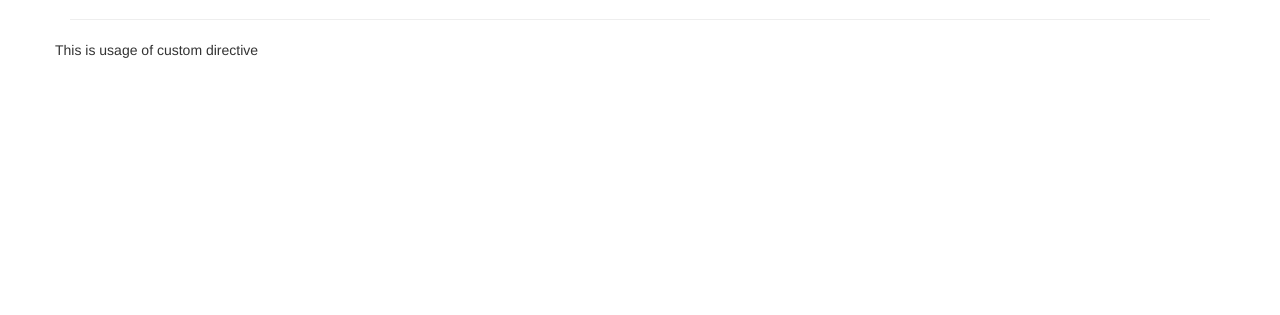
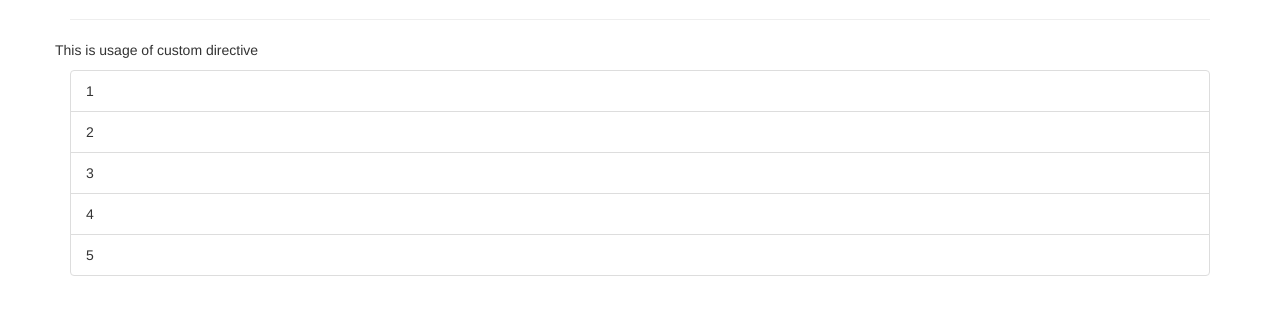
Before and after one commit to manoj1995madushanka/angular-directive, an Angular app: page / in a window 1280 px wide. Shown: the part 431-746 px from the top of the page. Built offline with nearby package versions, Linux system fonts and the light colour scheme.

Commit message:
use custom *ngIf directive

```diff
--- a/src/app/app.component.html
+++ b/src/app/app.component.html
@@ -30,6 +30,18 @@
   </div>
   <hr>
   <div class="row">
-    <p appBetterHighlight [defaultColor]="'yellow'" [highlightColor]="'red'" >This is usage of custom directive</p>
+    <p appBetterHighlight [defaultColor]="'yellow'" [highlightColor]="'red'">This is usage of custom directive</p>
+  </div>
+
+  <!--using custom *ngIf directive-->
+  <div *appUnless="onlyOdd">
+    <li
+      class="list-group-item"
+      *ngFor="let number of numbers"
+      [ngClass]="{number: number%2!==0}"
+      [ngStyle]="{number: number%2!==0? 'yellow':'transparent'}"
+    >
+      {{number}}
+    </li>
   </div>
 </div>
```
